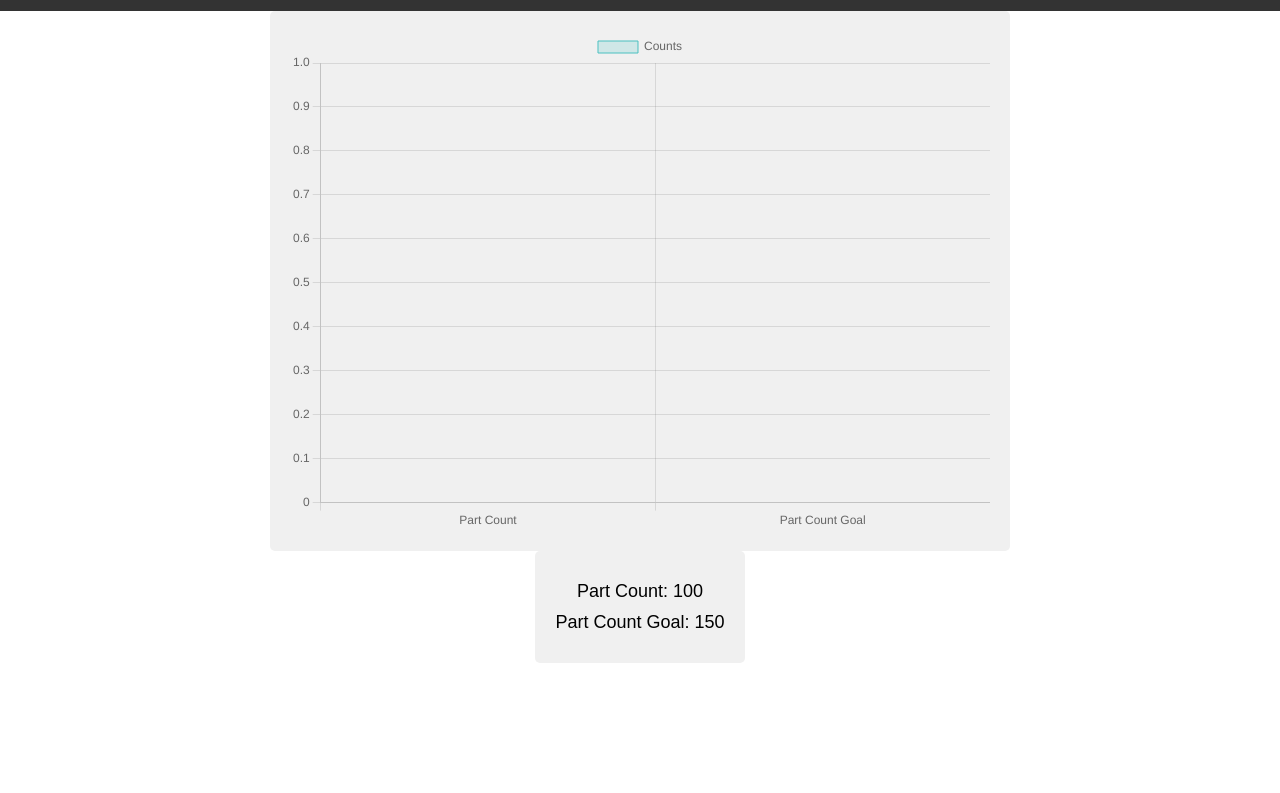
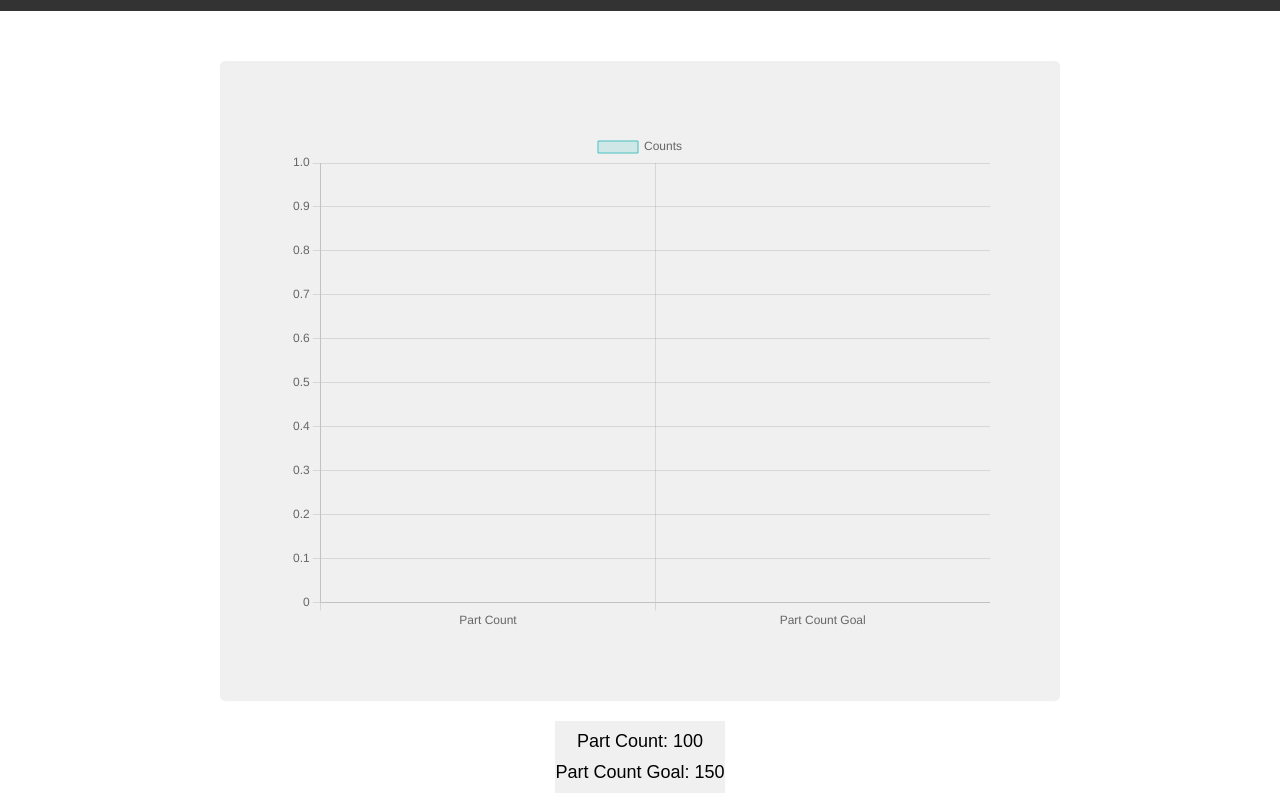
Before and after one commit to NeatcoEngineering/iiot-demo, a plain HTML site: page app.html in a window 1280 px wide. Shown: the part 89-882 px from the top of the page. Before the commit the page ends 800 px from the top, so only its background shows below. Drawn offline with nearby package versions, Linux system fonts and the light colour scheme; no server answers.

Commit message:
updated layout

```diff
--- a/app.html
+++ b/app.html
@@ -17,11 +17,9 @@
             <canvas id="barChart" width="700" height="500"></canvas>
         </div>
     </div>
-    <div class="container">
-        <div class="kpi">
-            <p class="kpi-item">Part Count: <span id="partCount">100</span></p>
-            <p class="kpi-item">Part Count Goal: <span id="partCountGoal">150</span></p>
-        </div>
+    <div class="kpi">
+        <p class="kpi-item">Part Count: <span id="partCount">100</span></p>
+        <p class="kpi-item">Part Count Goal: <span id="partCountGoal">150</span></p>
     </div>
 </body>
 </html>
--- a/css/style.css
+++ b/css/style.css
@@ -6,7 +6,6 @@ body {
     flex-direction: column;
     align-items: center;
     justify-content: flex-start; /* Align content at the top of the page */
-    min-height: 100vh;
 }
 
 .banner {
@@ -22,20 +21,21 @@ body {
     background-color: #f0f0f0;
     padding: 20px;
     border-radius: 5px;
-    max-width: 700px;
-    margin: 50x auto; /* Center the container horizontally, add top margin */
+    margin-top: 50px; /* Center the container horizontally, add top margin */
+    margin-bottom: 20px;
 }
  .chart-container {
     /* Add any specific styling for the chart container here */
     text-align: center;
     width: 700px; /* Match the width of the canvas */
     height: 500px; /* Match the height of the canvas */
-    margin: 0 auto; /* Center the chart horizontally */
+    margin: 50px; /* Center the chart horizontally */
  }
 
  .kpi {
     /* Add any specific styling for the count text container here */
     text-align: center;
+    background-color: #f0f0f0;
  }
 
  .kpi-item {
```
